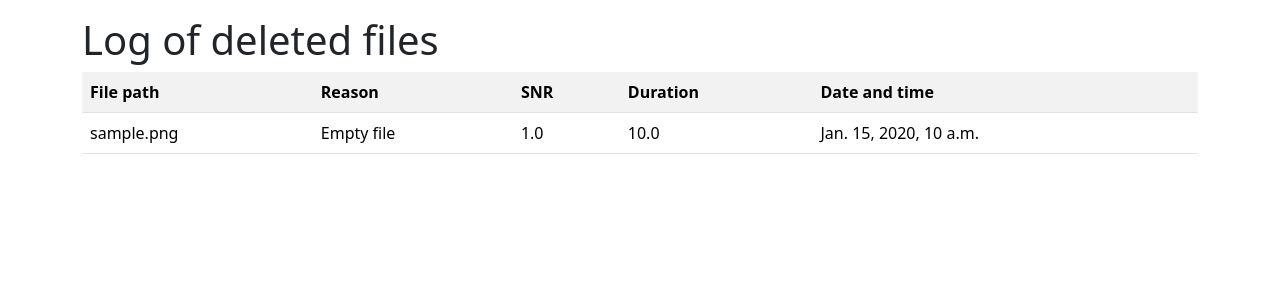
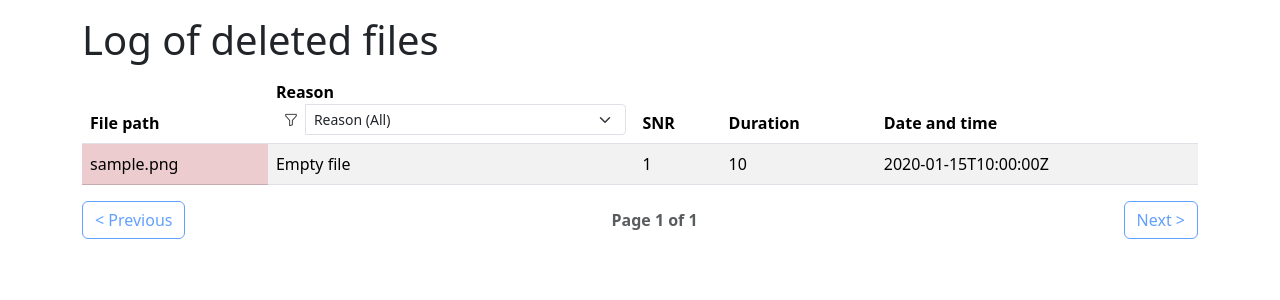
Before and after one commit to PeterB8421/ATC_scanner, a Django app: page /deleted_log/ in a window 1280 px wide. Shown: the part 80-380 px from the top of the page. Run offline with Django 5.2, Linux system fonts and the light colour scheme; tables that the repository leaves empty hold one stand-in row (values such as "Sample post"); some libraries are stand-ins or nearby versions.

Commit message:
Frontend upgrade of deleted files log

```diff
--- /dev/null
+++ b/atcScanner/mainApp/static/mainApp/js/deleted.js
@@ -0,0 +1,118 @@
+let currentPage = 1;
+
+function get_del_log(){
+    // Get recordings via server API
+    const url = new URL('/api/get_deleted_log', window.location.origin);
+
+    url.searchParams.append('page', currentPage.toString());
+
+    const reasonFilter = document.getElementById('reason-filter').value;
+
+    if(reasonFilter !== ""){
+        url.searchParams.append('reason', reasonFilter);
+    }
+
+    fetch(url)
+        .then(response => {
+            if(!response.ok){
+                return response.json().then(errorData =>{
+                    throw errorData;
+                })
+            }
+            return response.json();
+        })
+        .then(data => {
+                const tableEl = document.getElementById('del-table-content');
+                tableEl.innerHTML = "";
+
+                const rows = data.data.map(d => {
+                let snrClass = "";
+                let durationClass = "";
+                let fileClass = "";
+
+                let durationLimitInfo = "";
+
+                const reasonLower = (d.reason || "").toLowerCase();
+
+                if (reasonLower.includes("snr")) {
+                    snrClass = "table-danger";
+
+                } else if (reasonLower.includes("short")) {
+                    durationClass = "table-danger";
+                    durationLimitInfo = ` <span class="text-muted small">(Min: ${d.short_limit}s)</span>`;
+
+                } else if (reasonLower.includes("long")) {
+                    durationClass = "table-danger";
+                    durationLimitInfo = ` <span class="text-muted small">(Max: ${d.long_limit}s)</span>`;
+
+                } else if (reasonLower.includes("empty")) {
+                    fileClass = "table-danger";
+                }
+
+                const durationValue = d.duration !== null ? d.duration : '<span class="text-muted">N/A</span>';
+
+                return `
+                    <tr>
+                        <td class="${fileClass}">${d.file_path}</td>
+                        <td>${d.reason_text}</td>
+                        <td class="${snrClass}">${d.snr !== null ? d.snr : '<span class="text-muted">N/A</span>'}</td>
+
+                        <td class="${durationClass}">${durationValue}${durationLimitInfo}</td>
+
+                        <td>${d.date}</td>
+                    </tr>
+                `;
+            }).join('');
+                tableEl.innerHTML = rows;
+
+                const pageStats = data.pagination;
+                document.getElementById('page-info').textContent = `Page ${pageStats.current_page} of ${pageStats.total_pages}`;
+                document.getElementById('prev-page').disabled = !pageStats.has_previous;
+                document.getElementById('next-page').disabled = !pageStats.has_next;
+                document.getElementById('total-recs').innerHTML = `Total recordings (with current filters): <b>${pageStats.total_recs}</b>`;
+        })
+}
+
+async function loadReasonFilters() {
+    try {
+        const response = await fetch('/api/get_delete_reasons');
+        if (!response.ok) throw new Error("Failed to load filters");
+
+        const data = await response.json();
+        const selectElement = document.getElementById('reason-filter');
+
+        // Loop through the JSON and create <option> tags dynamically
+        data.reasons.forEach(reason => {
+            const option = document.createElement('option');
+            option.value = reason.value;
+            option.textContent = reason.label;
+            selectElement.appendChild(option);
+        });
+
+    } catch (error) {
+        console.error("Error loading reason dropdown:", error);
+    }
+}
+
+document.addEventListener("DOMContentLoaded", function() {
+    // Load filter per reason
+    loadReasonFilters();
+});
+
+
+document.getElementById('prev-page').addEventListener('click', () => {
+    currentPage--;
+    get_del_log();
+});
+
+document.getElementById('next-page').addEventListener('click', () => {
+    currentPage++;
+    get_del_log();
+});
+
+document.getElementById('reason-filter').addEventListener('change', function() {
+    currentPage = 1; // Always reset to page 1 when applying a new filter!
+    get_del_log();
+});
+
+get_del_log();
--- a/atcScanner/mainApp/urls.py
+++ b/atcScanner/mainApp/urls.py
@@ -7,6 +7,8 @@ urlpatterns = [
     path('api/month_counts', views.get_month_counts, name='get_month_counts'),
     path('api/transcript', views.receive_transcription, name='receive_transcription'),
     path('api/stats', views.get_stats, name='get_stats'),
+    path('api/get_deleted_log', views.get_del_log, name='get_deleted_log'),
+    path('api/get_delete_reasons', views.get_deletion_reasons, name='get_deletion_reasons'),
     path('settings/', views.settings, name='settings'),
     path('deleted_log/', views.deleted_log, name='deleted_log'),
     path('stats/', views.stats, name='stats'),
--- a/atcScanner/mainApp/views.py
+++ b/atcScanner/mainApp/views.py
@@ -331,6 +331,61 @@ def deleted_log(request):
     return render(request, 'deleted.html', {"deleted_records": deleted_records})
 
 
+def get_del_log(request):
+    try:
+        page_nr = int(request.GET.get('page', 1))
+    except ValueError:
+        page_nr = 1
+
+    reason_filter = request.GET.get('reason')
+
+    delete_log = Deleted.objects.all().order_by('-date')
+    if reason_filter:
+        delete_log = delete_log.filter(reason=reason_filter)
+    paginator = Paginator(delete_log, 100)
+    page_obj = paginator.get_page(page_nr)
+
+    data = []
+    for d in page_obj.object_list:
+        data.append({
+            'id'        : d.id,
+            'file_path' : d.file_path,
+            'reason'    : d.reason,
+            'reason_text': str(d.get_reason_display()),
+            'snr_thres' : d.snr_thres,
+            'short_limit': d.short_limit,
+            'long_limit': d.long_limit,
+            'date'      : d.date,
+            'duration'  : d.duration,
+            'snr'       : d.snr,
+        })
+
+    response_data = {
+        'data'      : data,
+        'pagination': {
+            'current_page': page_obj.number,
+            'total_pages' : paginator.num_pages,
+            'has_next'    : page_obj.has_next(),
+            'has_previous': page_obj.has_previous(),
+            'total_recs'  : len(delete_log),
+        }
+    }
+    response = JsonResponse(response_data, safe=False)
+    return response
+
+
+def get_deletion_reasons(request):
+    reasons_list = []
+
+    for value, label in Deleted.DeletionReason.choices:
+        reasons_list.append({
+            "value": value,
+            "label": str(label)
+        })
+
+    return JsonResponse({"reasons": reasons_list})
+
+
 @csrf_exempt
 @require_POST
 def receive_transcription(request):
@@ -390,10 +445,7 @@ def stats(request):
 
 
 def get_stats(request):
-    # ---------------------------------------------------------
-    # 1. RECORDINGS PER DAY & AVERAGE SNR
-    # ---------------------------------------------------------
-    # Truncate the datetime to just the day, then group and calculate
+    # RECORDINGS PER DAY & AVERAGE SNR
     daily_stats = (
         Recording.objects
         .annotate(day=TruncDay('date'))
@@ -405,7 +457,7 @@ def get_stats(request):
         .order_by('day')
     )
 
-    # Format for charting libraries (they love separate arrays for labels and data)
+    # Format for charting libraries
     dates_label = []
     volume_data = []
     snr_data = []
@@ -417,9 +469,7 @@ def get_stats(request):
             # Round SNR to 2 decimal places, default to 0 if None
             snr_data.append(round(stat['avg_snr'], 2) if stat['avg_snr'] else 0)
 
-    # ---------------------------------------------------------
-    # 2. DELETION REASONS BREAKDOWN
-    # ---------------------------------------------------------
+    # DELETION REASONS BREAKDOWN
     deletion_stats = (
         Deleted.objects
         .values('reason')
@@ -431,7 +481,6 @@ def get_stats(request):
     deletion_data = []
 
     # Map the raw database values back to the human-readable strings
-    # using the TextChoices class you created!
     reason_dict = dict(Deleted.DeletionReason.choices)
 
     for stat in deletion_stats:
@@ -441,9 +490,7 @@ def get_stats(request):
         deletion_labels.append(str(human_readable))
         deletion_data.append(stat['count'])
 
-    # ---------------------------------------------------------
-    # 3. RETURN AS A UNIFIED JSON RESPONSE
-    # ---------------------------------------------------------
+    # RETURN AS A UNIFIED JSON RESPONSE
     return JsonResponse({
         "timeline": {
             "labels": dates_label,
--- a/atcScanner/scripts/conf/pipeline.json
+++ b/atcScanner/scripts/conf/pipeline.json
@@ -5,8 +5,8 @@
   "file_ext": ".cf32",
   "in_autodelete": false,
   "location": "49.25411,16.58154",
-  "max_audio_len": 0.0,
-  "min_audio_len": 0.0,
+  "max_audio_len": 35.0,
+  "min_audio_len": 5.0,
   "script_name": "decode_cf32.sh",
   "sleep_time": 5,
   "snr_thres": -50.0
--- a/atcScanner/templates/deleted.html
+++ b/atcScanner/templates/deleted.html
@@ -4,6 +4,10 @@
 
 {% block title %}
     Deleted recordings log
+{% endblock %}
+
+{% block css %}
+    <link rel="stylesheet" href="https://cdn.jsdelivr.net/npm/bootstrap-icons@1.11.3/font/bootstrap-icons.min.css">
 {% endblock %}
 
 {% block breadcrumbs %}
@@ -18,23 +22,39 @@
 {% block content %}
     <main class="container">
         <h1>Log of deleted files</h1>
-        <table class="table table-striped w-100 mt-2">
+        <table class="table table-striped w-100 mt-2" id="del-table">
+            <thead>
                 <tr>
                     <th>File path</th>
-                <th>Reason</th>
+                    <th>Reason <br>
+                        <div class="input-group input-group-sm" style="min-width: 150px;">
+                            <span class="input-group-text bg-transparent border-0" id="filter-icon">
+                                <i class="bi bi-funnel"></i>
+                            </span>
+                            <select id="reason-filter" class="form-select bg-transparent" aria-describedby="filter-icon">
+                                <option value="">Reason (All)</option>
+                            </select>
+                        </div>
+                    </th>
                     <th>SNR</th>
                     <th>Duration</th>
                     <th>Date and time</th>
                 </tr>
-            {% for deleted_rec in deleted_records %}
+            </thead>
+            <tbody id="del-table-content">
                 <tr>
-                    <td>{{ deleted_rec.file_path }}</td>
-                    <td>{{ deleted_rec.get_reason_display }}</td>
-                    <td>{{ deleted_rec.snr|default_if_none:"-" }}</td>
-                    <td>{{ deleted_rec.duration|default_if_none:"-" }}</td>
-                    <td>{{ deleted_rec.date }}</td>
+                    <td colspan="5">Loading...</td>
                 </tr>
-            {% endfor %}
+            </tbody>
         </table>
+            <div class="d-flex justify-content-between align-items-center mt-3 mb-5">
+                <button id="prev-page" class="btn btn-outline-primary" disabled>&lt; Previous</button>
+                <span id="page-info" class="text-muted fw-bold">Page 1 of 1</span>
+                <button id="next-page" class="btn btn-outline-primary" disabled>Next &gt;</button>
+            </div>
     </main>
 {% endblock %}
+
+{% block scripts %}
+    <script src="{% static 'mainApp/js/deleted.js' %}"></script>
+{% endblock %}
```
Lines whose indentation alone changed are shown as unchanged.
